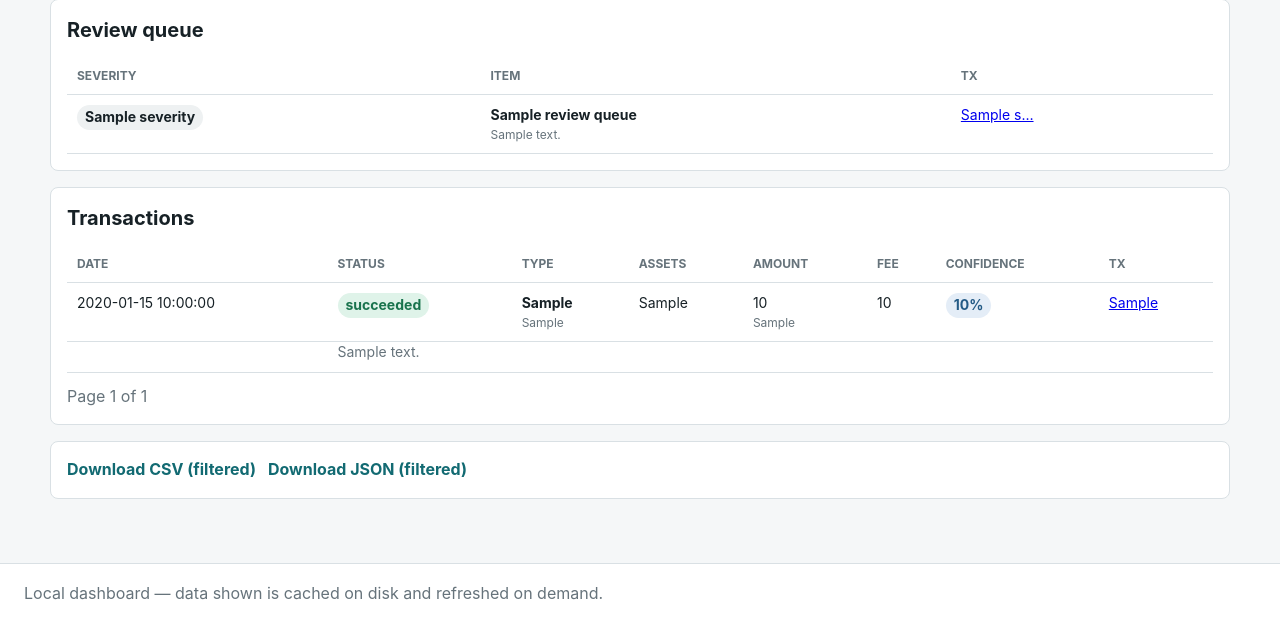
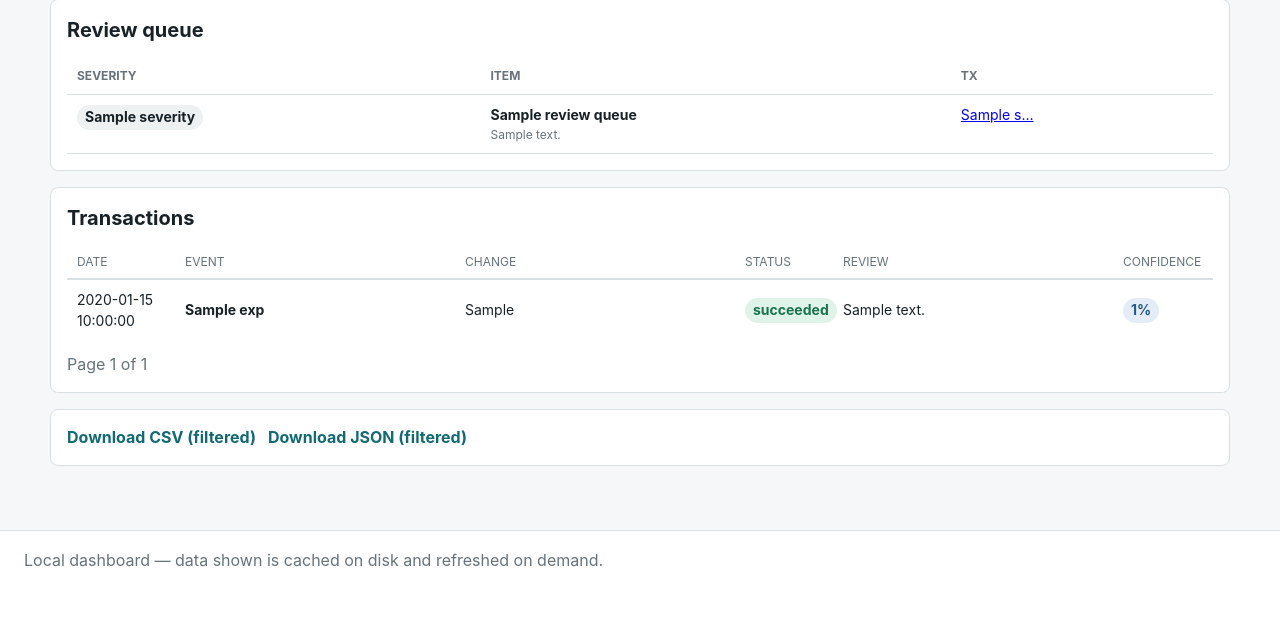
Before and after one commit to michalkaczmarek2004/AI_Accountant, a Flask app: template src/ai_accountant/dashboard/templates/wallet.html.j2 in a window 1280 px wide. Shown: the part 1125-1748 px from the top of the page. After the commit the page ends 1692 px from the top, so only its background shows below. Run offline with Flask 3, Linux system fonts and the light colour scheme; the template is opened without the code that fills it: most values are stand-ins (such as "Sample title", 1, 10 or a date in 2020).

Commit message:
feat(dashboard): replace transactions table with expandable details/summary rows
Co-Authored-By: Claude Sonnet 4.6 <noreply@anthropic.com>

```diff
--- a/src/ai_accountant/dashboard/server/static/dashboard.css
+++ b/src/ai_accountant/dashboard/server/static/dashboard.css
@@ -85,3 +85,61 @@ mark { display: inline-flex; padding: 2px 8px; border-radius: 999px; background:
   .wallet-header { flex-direction: column; align-items: flex-start; }
   .bar-row { grid-template-columns: 1fr; }
 }
+/* Expandable transaction rows */
+.tx-list { display: flex; flex-direction: column; }
+.tx-list-header {
+  display: grid;
+  grid-template-columns: 100px 1fr 1fr 90px 1fr 80px;
+  gap: 8px;
+  padding: 8px 10px;
+  color: var(--muted);
+  font-size: 12px;
+  text-transform: uppercase;
+  border-bottom: 2px solid var(--line);
+}
+details.tx-row { border-bottom: 1px solid var(--line); }
+details.tx-row:last-child { border-bottom: none; }
+.tx-summary {
+  display: grid;
+  grid-template-columns: 100px 1fr 1fr 90px 1fr 80px;
+  gap: 8px;
+  padding: 10px;
+  cursor: pointer;
+  list-style: none;
+  align-items: center;
+  font-size: 14px;
+}
+.tx-summary::-webkit-details-marker { display: none; }
+.tx-summary::marker { display: none; }
+details[open] > .tx-summary { background: var(--accent-soft); }
+.tx-expanded {
+  padding: 12px 16px 16px 16px;
+  background: #f9fafb;
+  border-top: 1px solid var(--line);
+  font-size: 14px;
+}
+.tx-expanded h4 {
+  margin: 10px 0 4px;
+  font-size: 11px;
+  text-transform: uppercase;
+  color: var(--muted);
+  letter-spacing: 0.05em;
+}
+.tx-expanded ul { margin: 0 0 4px; padding-left: 20px; }
+.tx-expanded li { margin: 2px 0; }
+.tx-expanded p { margin: 4px 0 8px; }
+.tx-technical { margin-top: 10px; }
+.tx-technical code {
+  display: block;
+  padding: 6px 8px;
+  background: var(--bg);
+  border: 1px solid var(--line);
+  border-radius: 4px;
+  font-size: 12px;
+  color: var(--muted);
+  word-break: break-all;
+}
+@media (max-width: 900px) {
+  .tx-list-header { display: none; }
+  .tx-summary { grid-template-columns: 1fr 1fr; grid-template-rows: auto auto auto; }
+}
--- a/src/ai_accountant/dashboard/templates/wallet.html.j2
+++ b/src/ai_accountant/dashboard/templates/wallet.html.j2
@@ -156,45 +156,51 @@
 <section class="report-section">
   <h2>Transactions</h2>
   {% if transactions %}
-  <table>
-    <thead>
-      <tr>
-        <th>Date</th><th>Status</th><th>Type</th>
-        <th>Assets</th><th>Amount</th><th>Fee</th>
-        <th>Confidence</th><th>Tx</th>
-      </tr>
-    </thead>
-    <tbody>
-      {% for r, exp in transactions %}
-      <tr>
-        <td>{{ r.date }}</td>
-        <td><mark class="{{ r.status }}">{{ r.status }}</mark></td>
-        <td>
-          <strong>{{ r.tag_type }}</strong>
-          <span class="muted">{{ r.tag_protocol }}</span>
-        </td>
-        <td>
-          {% if r.tag_assets %}
-            {{ r.tag_assets }}
-          {% elif r.fallback_programs %}
-            <span class="muted">{{ r.fallback_programs }}</span>
-          {% endif %}
-        </td>
-        <td>
-          {{ r.tag_amount_display }}
-          {% if r.tag_usd_estimate %}<span class="muted">{{ r.tag_usd_estimate }}</span>{% endif %}
-        </td>
-        <td>{{ r.fee }}</td>
-        <td>
-          {% set conf = r.tag_confidence_pct | int %}
+  <div class="tx-list">
+    <div class="tx-list-header">
+      <span>Date</span>
+      <span>Event</span>
+      <span>Change</span>
+      <span>Status</span>
+      <span>Review</span>
+      <span>Confidence</span>
+    </div>
+    {% for r, exp in transactions %}
+    <details class="tx-row">
+      <summary class="tx-summary">
+        <span>{{ r.date }}</span>
+        <span><strong>{{ exp.event_title }}</strong></span>
+        <span>{{ r.tag_assets or r.tag_amount_display or '—' }}</span>
+        <span><mark class="{{ r.status }}">{{ r.status }}</mark></span>
+        <span>{{ exp.review_label }}</span>
+        <span>
+          {% set conf = exp.confidence_percent %}
           <mark class="confidence {% if conf >= 80 %}high{% elif conf >= 50 %}medium{% else %}low{% endif %}">{{ conf }}%</mark>
-        </td>
-        <td><a href="{{ url_for('tx_detail_route', address=address, sig=r.signature) }}">{{ r.signature_short }}</a></td>
-      </tr>
-      <tr class="description-row"><td></td><td colspan="7" class="muted">{{ r.description }}</td></tr>
-      {% endfor %}
-    </tbody>
-  </table>
+        </span>
+      </summary>
+      <div class="tx-expanded">
+        <p>{{ exp.short_explanation }}</p>
+        {% if exp.known_facts %}
+        <h4>Known</h4>
+        <ul>{% for f in exp.known_facts %}<li>{{ f }}</li>{% endfor %}</ul>
+        {% endif %}
+        {% if exp.unknown_facts %}
+        <h4>Unknown</h4>
+        <ul>{% for f in exp.unknown_facts %}<li>{{ f }}</li>{% endfor %}</ul>
+        {% endif %}
+        {% if exp.suggested_actions %}
+        <h4>Suggested actions</h4>
+        <ul>{% for a in exp.suggested_actions %}<li>{{ a }}</li>{% endfor %}</ul>
+        {% endif %}
+        {% if exp.expanded_explanation %}
+        <p class="muted">{{ exp.expanded_explanation }}</p>
+        {% endif %}
+        <div class="tx-technical"><code>{{ exp.technical_summary }}</code></div>
+        <p><a href="{{ url_for('tx_detail_route', address=address, sig=r.signature) }}" class="muted">View raw details →</a></p>
+      </div>
+    </details>
+    {% endfor %}
+  </div>
   <nav class="pagination">
     Page {{ transactions_page }} of {{ transactions_pages }}
     {% if transactions_page > 1 %}<a href="?{{ filter.to_querystring() }}{% if filter.to_querystring() %}&{% endif %}page={{ transactions_page - 1 }}">Prev</a>{% endif %}
```
